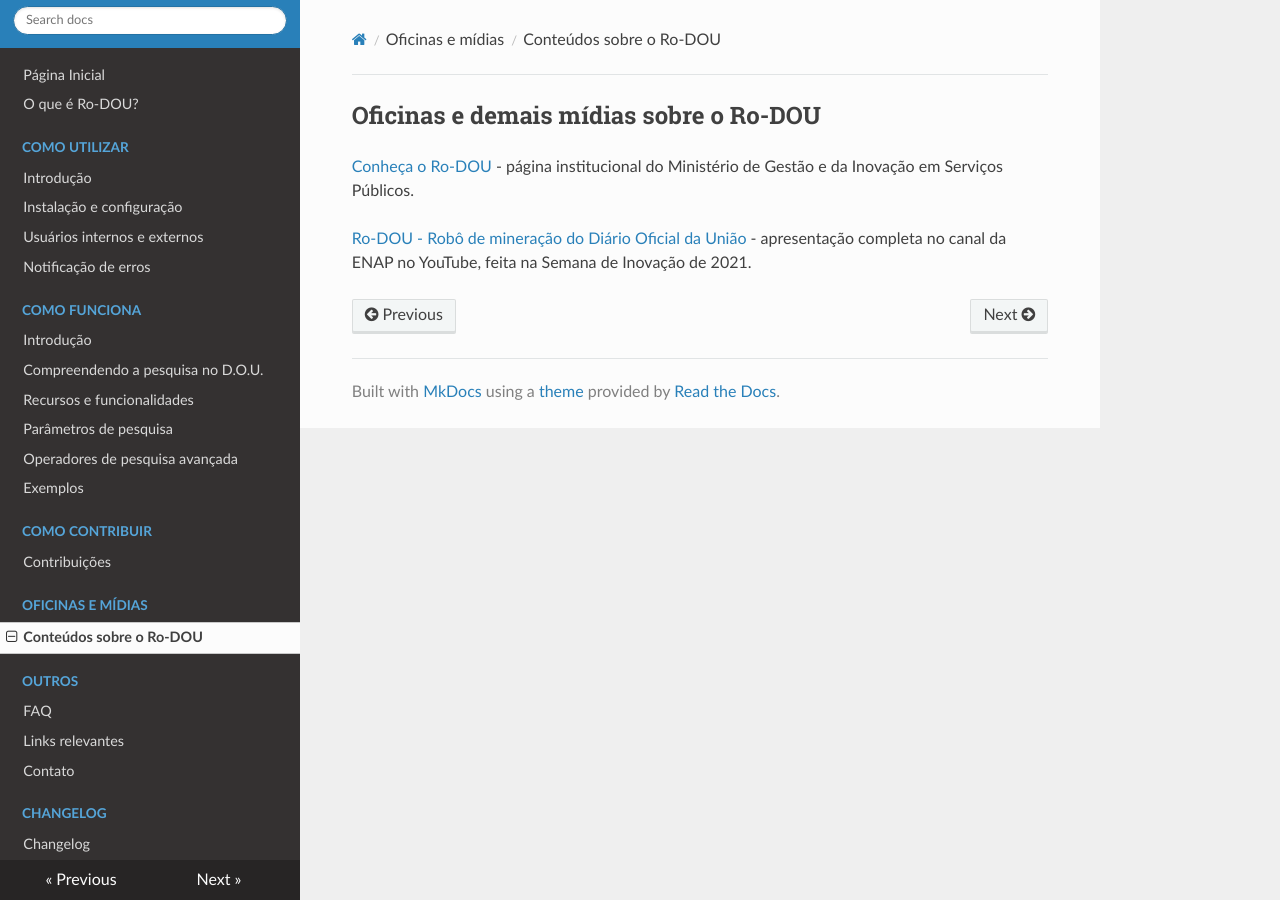
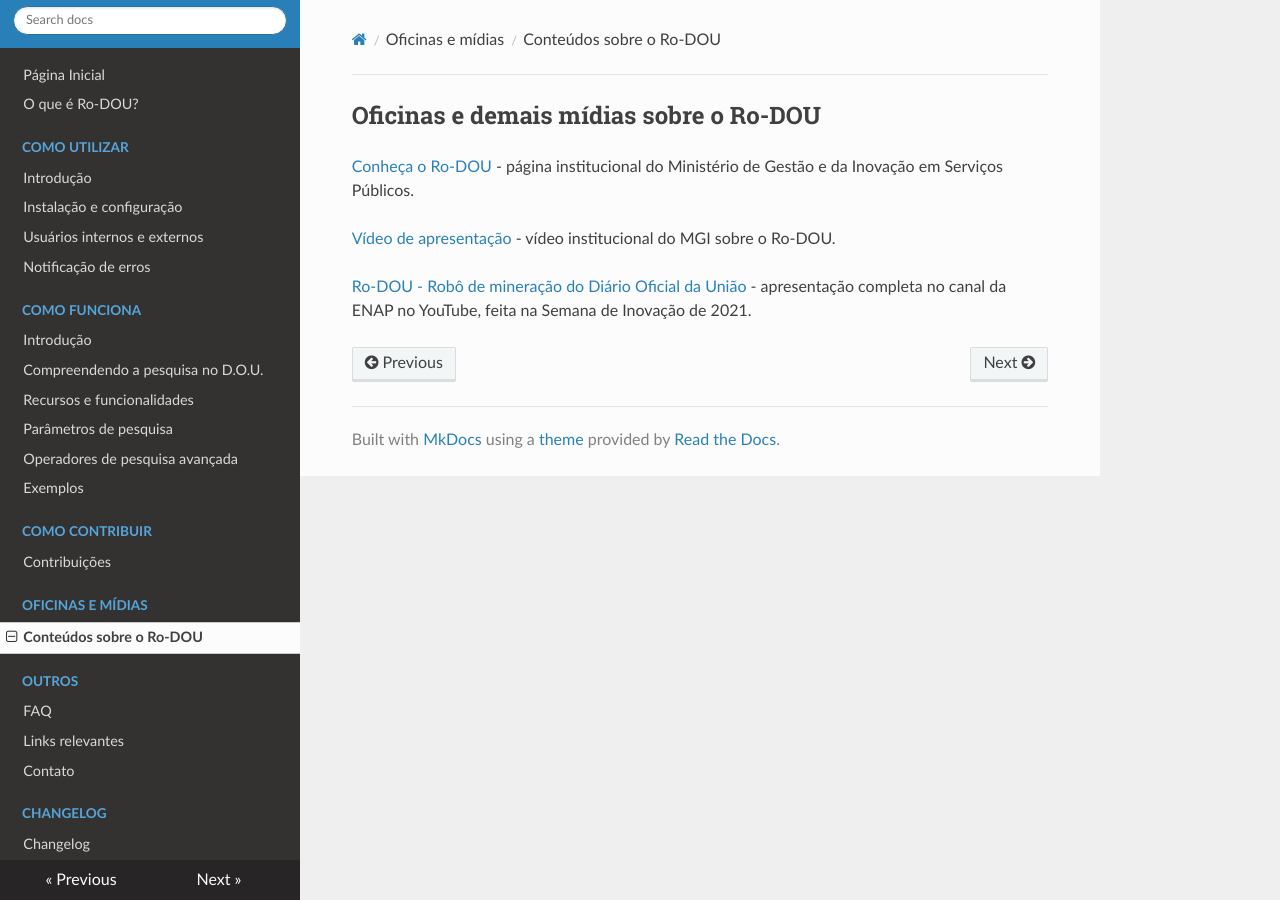
Before and after one commit to gestaogovbr/Ro-dou, an MkDocs documentation site: the page built from docs/docs/oficinas_midias/oficinas_midias.md, in a window 1280 px wide. Built offline with MkDocs 1.6.1, drawn with Linux system fonts in a browser that asks for light colours; nearby versions of some CDN libraries.

Commit message:
add YT link

```diff
--- a/docs/docs/oficinas_midias/oficinas_midias.md
+++ b/docs/docs/oficinas_midias/oficinas_midias.md
@@ -2,4 +2,6 @@
 
 [Conheça o Ro-DOU](http://www.gov.br/rodou) - página institucional do Ministério de Gestão e da Inovação em Serviços Públicos.
 
+[Vídeo de apresentação](https://www.youtube.com/watch?v=Xtv7scRn2tQ) - vídeo institucional do MGI sobre o Ro-DOU.
+
 [Ro-DOU - Robô de mineração do Diário Oficial da União](https://www.youtube.com/watch?v=phCa8GJOHY0) - apresentação completa no canal da ENAP no YouTube, feita na Semana de Inovação de 2021.
```
